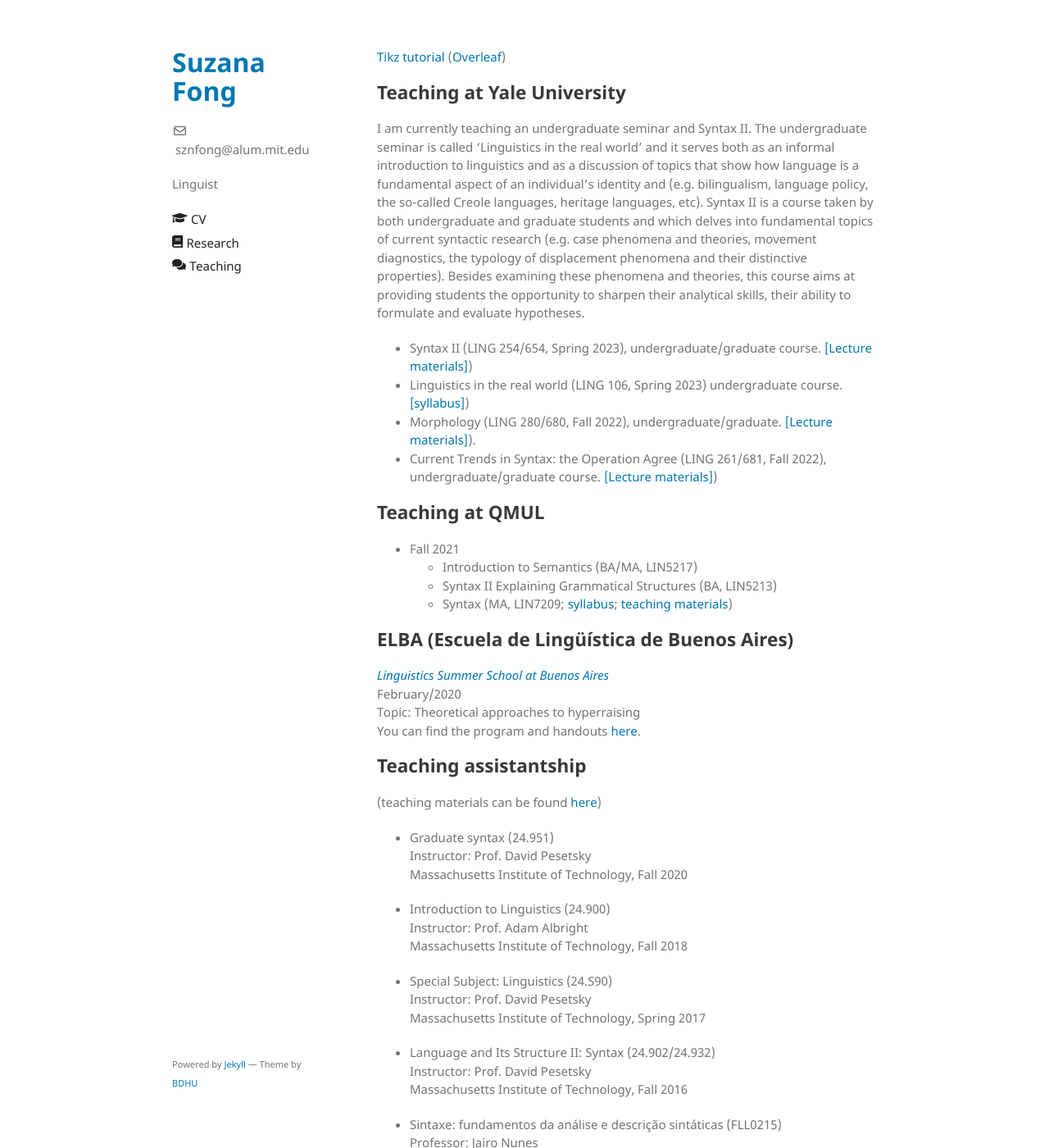
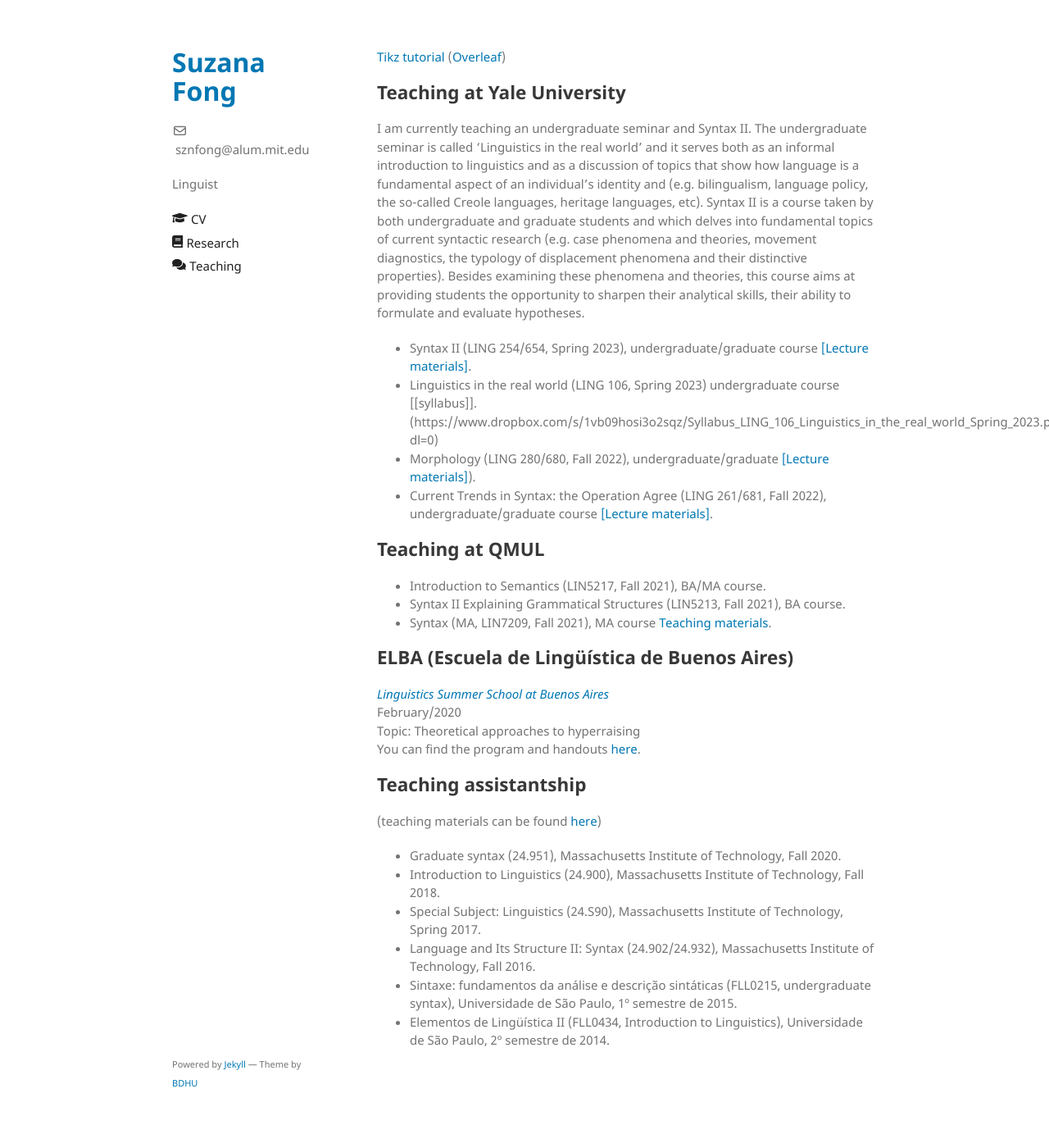
Before and after one commit to sznfng/sznfng.github.io, a Jekyll site: the page built from teaching.md, in a window 1280 px wide and 1400 px high. Shown: the whole window at 82% size. Built offline with Jekyll 4.4.1, drawn with Linux system fonts in a browser that asks for light colours; some of the changed text lies outside the part shown.

Commit message:
Update teaching.md

```diff
--- a/teaching.md
+++ b/teaching.md
@@ -9,16 +9,15 @@ title: Teaching
 
 I am currently teaching an undergraduate seminar and Syntax II. The undergraduate seminar is called 'Linguistics in the real world' and it serves both as an informal introduction to linguistics and as a discussion of topics that show how language is a fundamental aspect of an individual's identity and (e.g. bilingualism, language policy, the so-called Creole languages, heritage languages, etc). Syntax II is a course taken by both undergraduate and graduate students and which delves into fundamental topics of current syntactic research (e.g. case phenomena and theories, movement diagnostics, the typology of displacement phenomena and their distinctive properties). Besides examining these phenomena and theories, this course aims at providing students the opportunity to sharpen their analytical skills, their ability to formulate and evaluate hypotheses.
 
-+ Syntax II (LING 254/654, Spring 2023), undergraduate/graduate course. [[Lecture materials]](https://www.dropbox.com/sh/2t9a9npk975k1cg/AABqPrAB7lsxaB_EzhpqtfJ2a?dl=0))
-+ Linguistics in the real world (LING 106, Spring 2023) undergraduate course. [[syllabus]](https://www.dropbox.com/s/1vb09hosi3o2sqz/Syllabus_LING_106_Linguistics_in_the_real_world_Spring_2023.pdf?dl=0))
-+ Morphology (LING 280/680, Fall 2022), undergraduate/graduate. [[Lecture materials]](https://www.dropbox.com/sh/0nuen1k1nzdjvdl/AADskOLcd4jHh-cmczVF72E8a?dl=0)).
-+ Current Trends in Syntax: the Operation Agree (LING 261/681, Fall 2022), undergraduate/graduate course. [[Lecture materials]](https://www.dropbox.com/sh/1i76zgliw852oyb/AAANq3gmRNQKNIhZspVBmKcua?dl=0))
++ Syntax II (LING 254/654, Spring 2023), undergraduate/graduate course [[Lecture materials]](https://www.dropbox.com/sh/2t9a9npk975k1cg/AABqPrAB7lsxaB_EzhpqtfJ2a?dl=0).
++ Linguistics in the real world (LING 106, Spring 2023) undergraduate course [[syllabus]].(https://www.dropbox.com/s/1vb09hosi3o2sqz/Syllabus_LING_106_Linguistics_in_the_real_world_Spring_2023.pdf?dl=0)
++ Morphology (LING 280/680, Fall 2022), undergraduate/graduate [[Lecture materials]](https://www.dropbox.com/sh/0nuen1k1nzdjvdl/AADskOLcd4jHh-cmczVF72E8a?dl=0)).
++ Current Trends in Syntax: the Operation Agree (LING 261/681, Fall 2022), undergraduate/graduate course [[Lecture materials]](https://www.dropbox.com/sh/1i76zgliw852oyb/AAANq3gmRNQKNIhZspVBmKcua?dl=0).
 
 ## Teaching at QMUL
-+ Fall 2021
-  + Introduction to Semantics (BA/MA, LIN5217)
-  + Syntax II Explaining Grammatical Structures (BA, LIN5213)
-  + Syntax (MA, LIN7209; [syllabus](https://sznfng.github.io/Syllabus_QMUL_Fall_2021_LIN7209.pdf); [teaching materials](https://www.dropbox.com/sh/kl42lu5d1can1uz/AAB1sf3FX8V0Q3hdynVfhIGVa?dl=0))
++ Introduction to Semantics (LIN5217, Fall 2021), BA/MA course.
++ Syntax II Explaining Grammatical Structures (LIN5213, Fall 2021), BA course.
++ Syntax (MA, LIN7209, Fall 2021), MA course [Teaching materials](https://www.dropbox.com/sh/kl42lu5d1can1uz/AAB1sf3FX8V0Q3hdynVfhIGVa?dl=0).
 
 ## ELBA (Escuela de Lingüística de Buenos Aires)
 
@@ -31,26 +30,9 @@ You can find the program and handouts [here](https://www.dropbox.com/sh/pl08r58i
 
 (teaching materials can be found [here](https://www.dropbox.com/sh/q0l32yqp0hppytu/AAAwjiPWL-FP7bSSU3r6aEjXa?dl=0))
 
-+ Graduate syntax (24.951)\
-Instructor: Prof. David Pesetsky\
-Massachusetts Institute of Technology, Fall 2020
-
-+ Introduction to Linguistics (24.900)\
-Instructor: Prof. Adam Albright\
-Massachusetts Institute of Technology, Fall 2018
-
-+ Special Subject: Linguistics (24.S90)\
-Instructor: Prof. David Pesetsky\
-Massachusetts Institute of Technology, Spring 2017
-
-+ Language and Its Structure II: Syntax (24.902/24.932)\
-Instructor: Prof. David Pesetsky\
-Massachusetts Institute of Technology, Fall 2016
-
-+ Sintaxe: fundamentos da análise e descrição sintáticas (FLL0215)\
-Professor: Jairo Nunes\
-Universidade de São Paulo, 1º semestre de 2015
-
-+ Elementos de Lingüística II (FLL0434)\
-Professora: Margarida Petter\
-Universidade de São Paulo, 2º semestre de 2014
++ Graduate syntax (24.951), Massachusetts Institute of Technology, Fall 2020.
++ Introduction to Linguistics (24.900), Massachusetts Institute of Technology, Fall 2018.
++ Special Subject: Linguistics (24.S90), Massachusetts Institute of Technology, Spring 2017.
++ Language and Its Structure II: Syntax (24.902/24.932), Massachusetts Institute of Technology, Fall 2016.
++ Sintaxe: fundamentos da análise e descrição sintáticas (FLL0215, undergraduate syntax), Universidade de São Paulo, 1º semestre de 2015.
++ Elementos de Lingüística II (FLL0434, Introduction to Linguistics), Universidade de São Paulo, 2º semestre de 2014.
```
